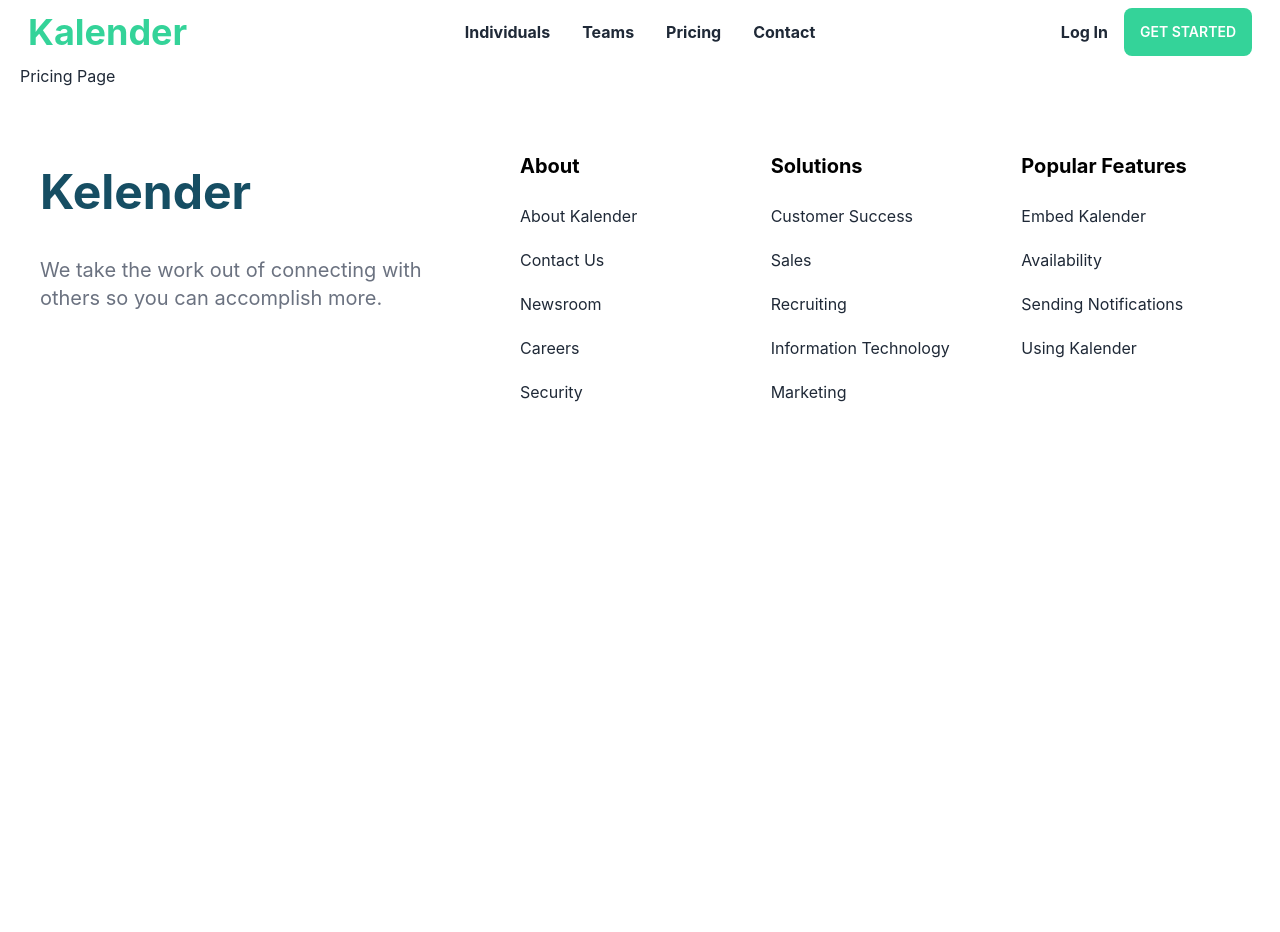
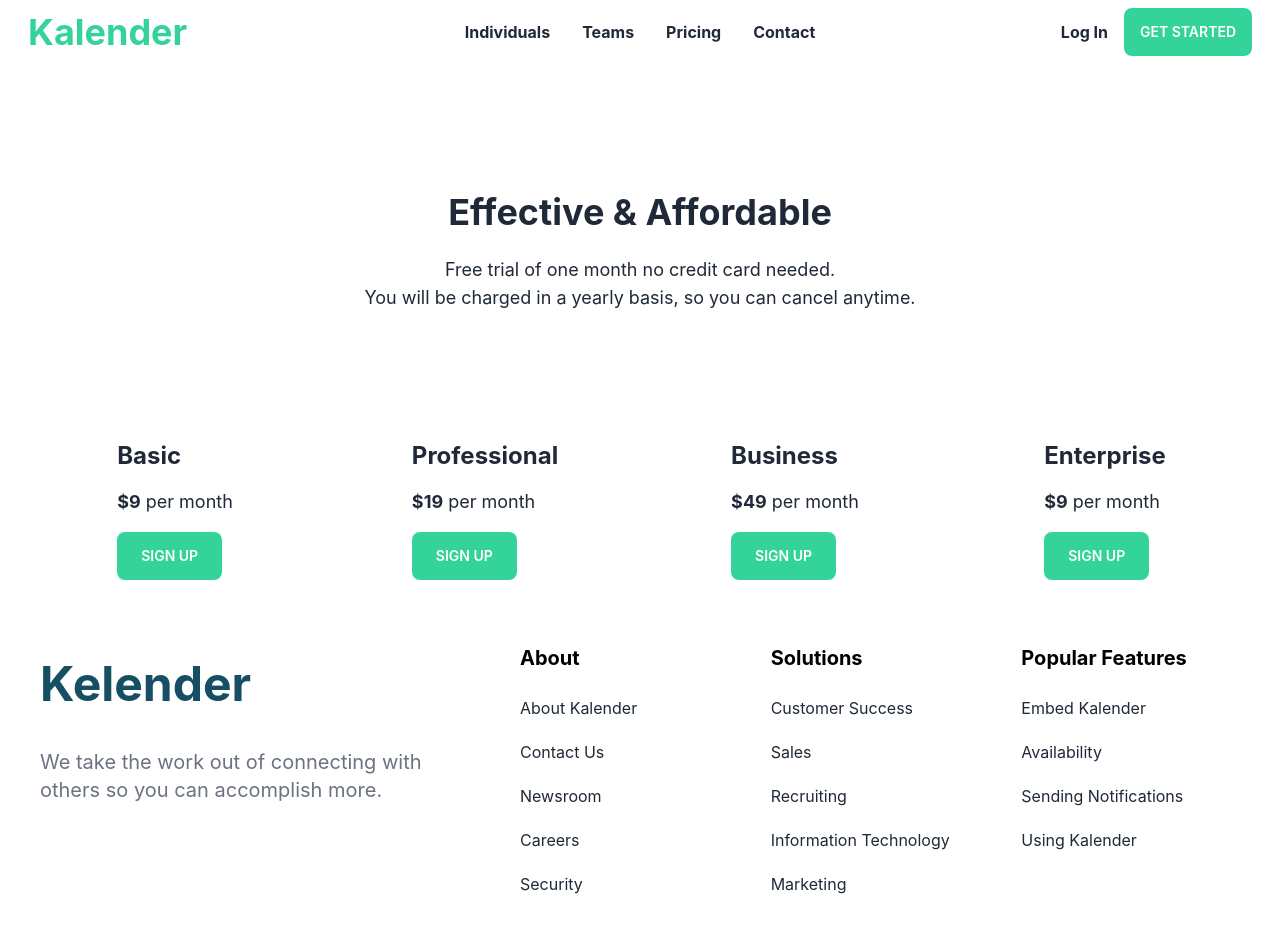
Before and after one commit to Amran-H/Kalender, a React (Create React App) app: page /pricing in a window 1280 px wide. Shown: the top 932 px of the page. Before the commit the page ends 800 px from the top, so only its background shows below. Built offline with nearby package versions, Linux system fonts and the light colour scheme.

Commit message:
pricing page initiated

```diff
--- a/src/Pages/Home/Client/Client.js
+++ b/src/Pages/Home/Client/Client.js
@@ -43,7 +43,7 @@
 
   const logosArr2 = [
     {
-      name: "etihad",
+      name: "etihadgit",
       image: etihadImg,
     },
     {
--- a/src/Pages/Individuals/Individuals.js
+++ b/src/Pages/Individuals/Individuals.js
@@ -2,7 +2,7 @@
 
 const Individuals = () => {
     return (
-        <div className='h-screen'>
+        <div className=''>
             Individuals Page
         </div>
     );
--- a/src/Pages/Pricing/Pricing.js
+++ b/src/Pages/Pricing/Pricing.js
@@ -3,7 +3,33 @@
 const Pricing = () => {
     return (
         <div>
-            Pricing Page
+            <div className='my-32'>
+                <h1 className='text-4xl font-bold text-center'>Effective & Affordable</h1>
+                <p className='text-center mt-6 text-lg'>Free trial of one month no credit card needed.</p>
+                <p className='text-center text-lg'>You will be charged in a yearly basis, so you can cancel anytime.</p>
+            </div>
+            <div className='grid md:grid-cols-2 lg:grid-cols-4 place-items-center'>
+                <div>
+                    <p className='text-2xl font-bold '>Basic</p>
+                    <p className='my-4 text-lg'> <span className='text-lg font-bold'>$9</span> per month</p>
+                    <button className='btn px-6 border-none bg-emerald-400 hover:bg-emerald-600'>Sign Up</button>
+                </div>
+                <div>
+                    <p className='text-2xl font-bold '>Professional</p>
+                    <p className='my-4 text-lg'> <span className='text-lg font-bold'>$19</span> per month</p>
+                    <button className='btn px-6 border-none bg-emerald-400 hover:bg-emerald-600'>Sign Up</button>
+                </div>
+                <div>
+                    <p className='text-2xl font-bold '>Business</p>
+                    <p className='my-4 text-lg'> <span className='text-lg font-bold'>$49</span> per month</p>
+                    <button className='btn px-6 border-none bg-emerald-400 hover:bg-emerald-600'>Sign Up</button>
+                </div>
+                <div>
+                    <p className='text-2xl font-bold '>Enterprise</p>
+                    <p className='my-4 text-lg'> <span className='text-lg font-bold'>$9</span> per month</p>
+                    <button className='btn px-6 border-none bg-emerald-400 hover:bg-emerald-600'>Sign Up</button>
+                </div>
+            </div>
         </div>
     );
 };
```
